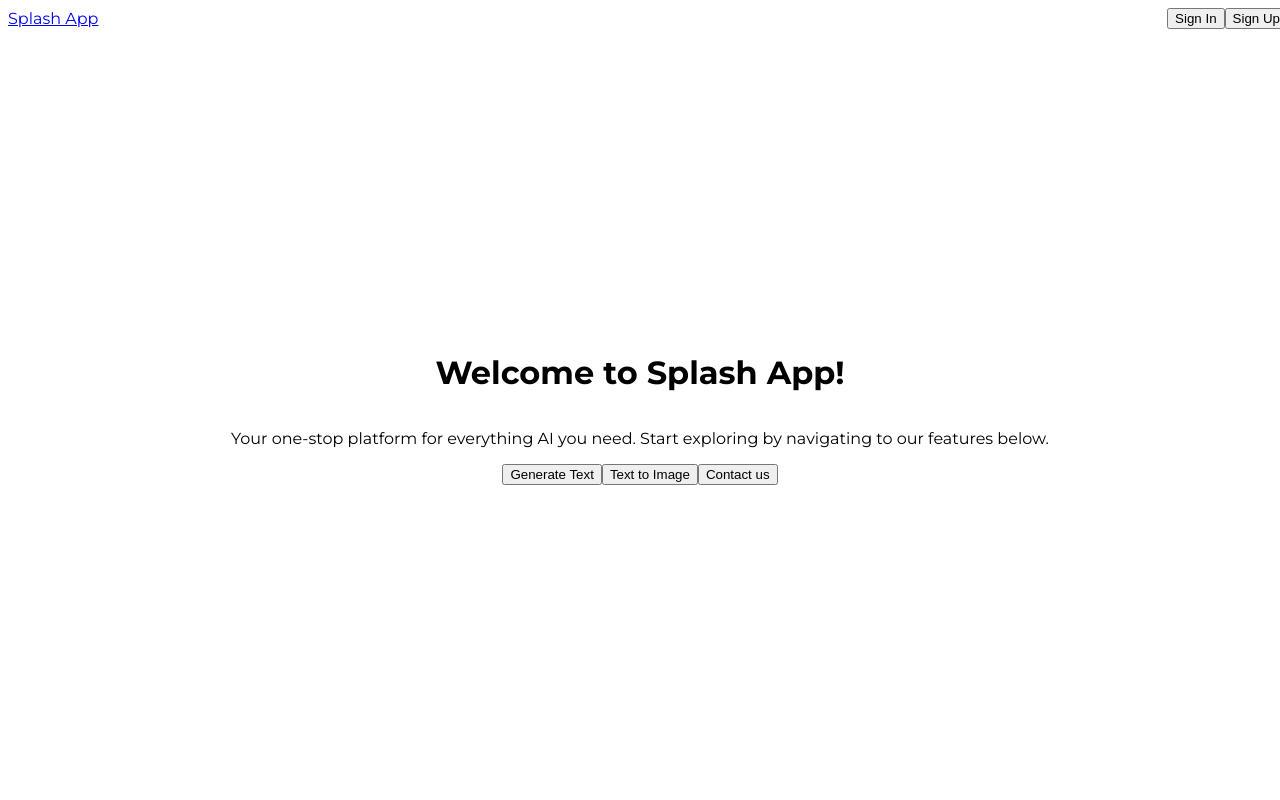
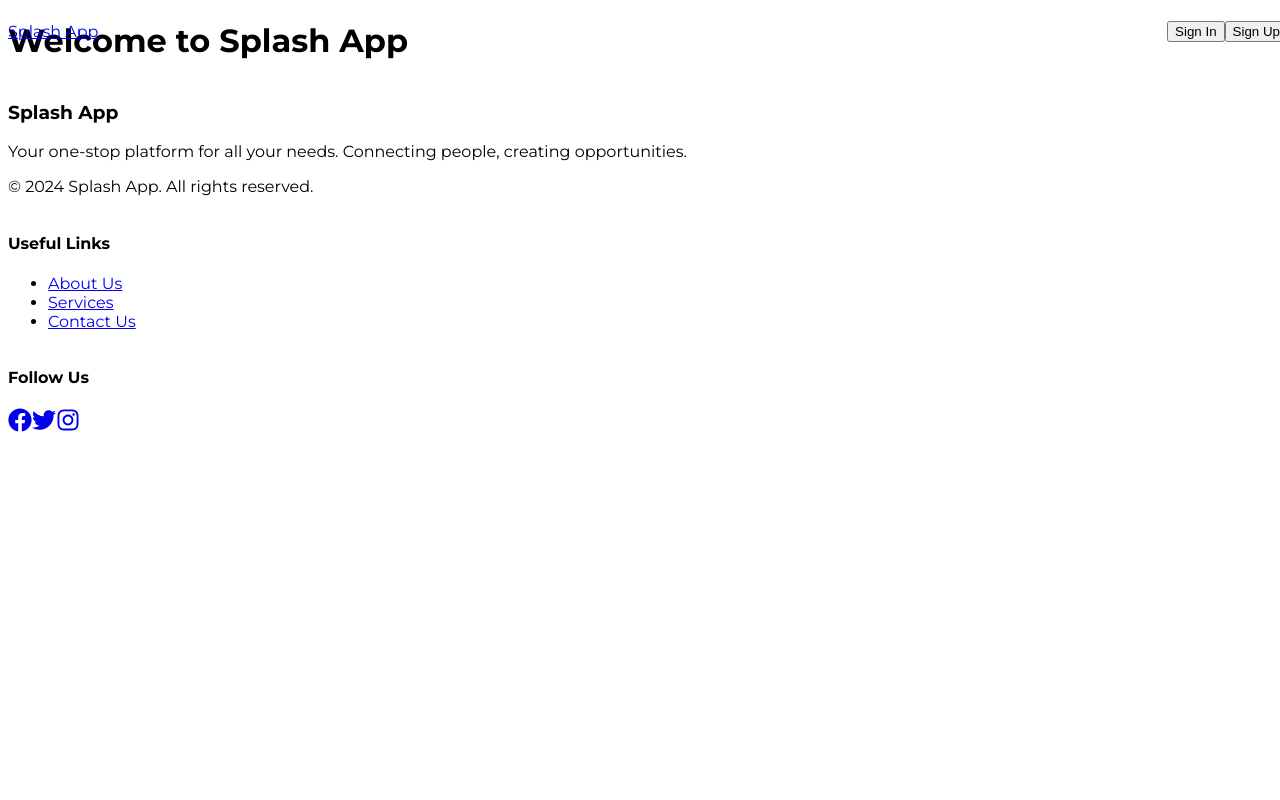
Before and after one commit to DibzDev/alx-project-0x03-setup, a Next.js app in the folder alx-project-0x03/: page / in a window 1280 px wide. Shown: the top 800 px of the page. Built offline with nearby package versions, Linux system fonts and the light colour scheme.

Commit message:
Task 1: Import Google fonts and create simple home page

```diff
--- a/alx-project-0x03/pages/index.tsx
+++ b/alx-project-0x03/pages/index.tsx
@@ -1,32 +1,9 @@
-import Button from "@/components/common/Button"
-import { useRouter } from "next/router"
-import { PageRouteProps } from '@/interfaces'
-
-export default function Home() {
-  const router = useRouter()
-
-  // Imperative routing with useRouter
-  const routeToNextPage  = ({ pageRoute }: PageRouteProps) => {
-    router.push(pageRoute, undefined, { shallow: false})
-  }
-
+const Home = () => {
   return (
-    <div className="min-h-screen bg-gray-100 flex flex-col justify-center items-center text-center">
-      {/* Welcome Message */}
-      <h1 className="text-4xl font-bold text-gray-800 mb-4">
-        Welcome to Splash App!
-      </h1>
-      <p className="text-lg text-gray-600 mb-8">
-        Your one-stop platform for everything AI you need. Start exploring by
-        navigating to our features below.
-      </p>
-
-      {/* Navigation Options */}
-      <div className="flex gap-6">
-        <Button action={() => routeToNextPage({ pageRoute: '/generate-text-ai' })} buttonLabel="Generate Text" buttonBackgroundColor="blue" />
-        <Button action={() => routeToNextPage({ pageRoute: '/text-to-image'})} buttonLabel="Text to Image" buttonBackgroundColor="green" />
-        <Button action={() => routeToNextPage({ pageRoute: '/counter-app'})} buttonLabel="Contact us" buttonBackgroundColor="orange" />
-      </div>
-    </div>
+   <div>
+    <h1> Welcome to Splash App </h1>
+   </div>
   )
 }
+
+export default Home
```
